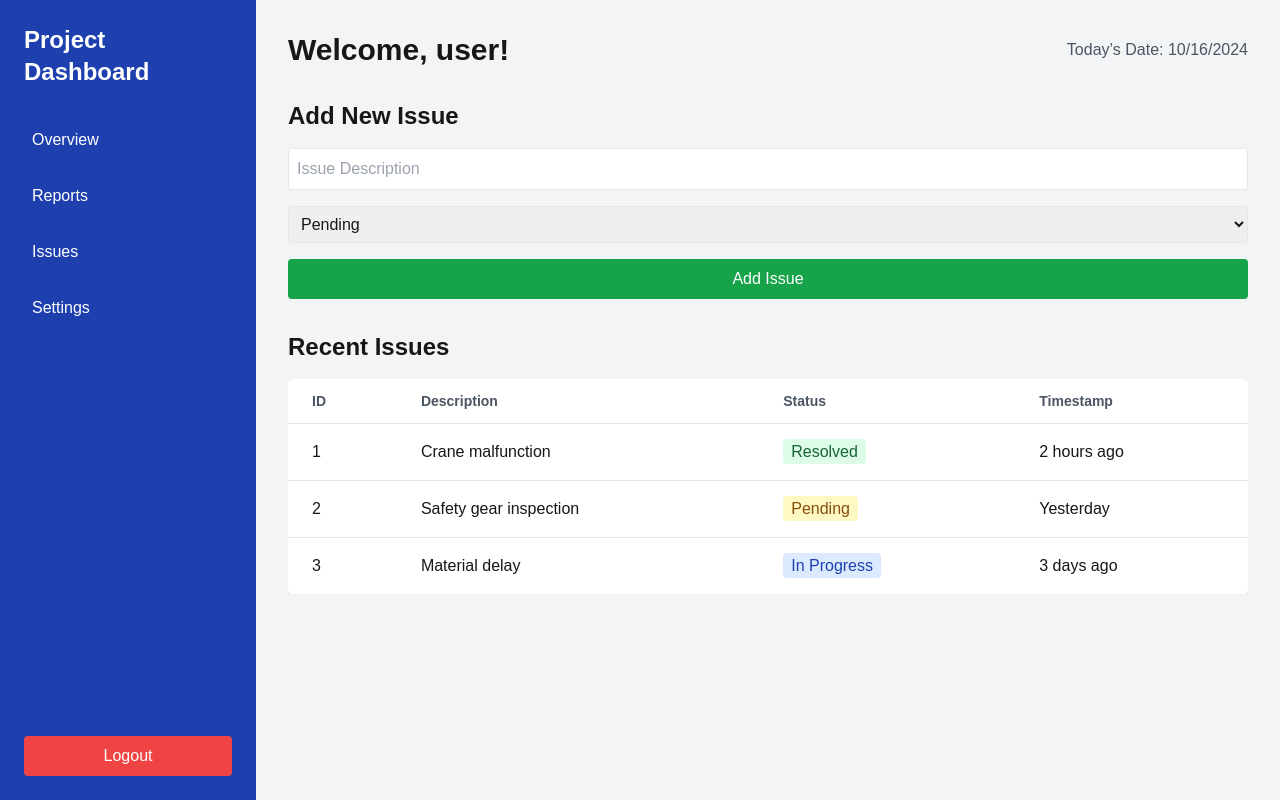
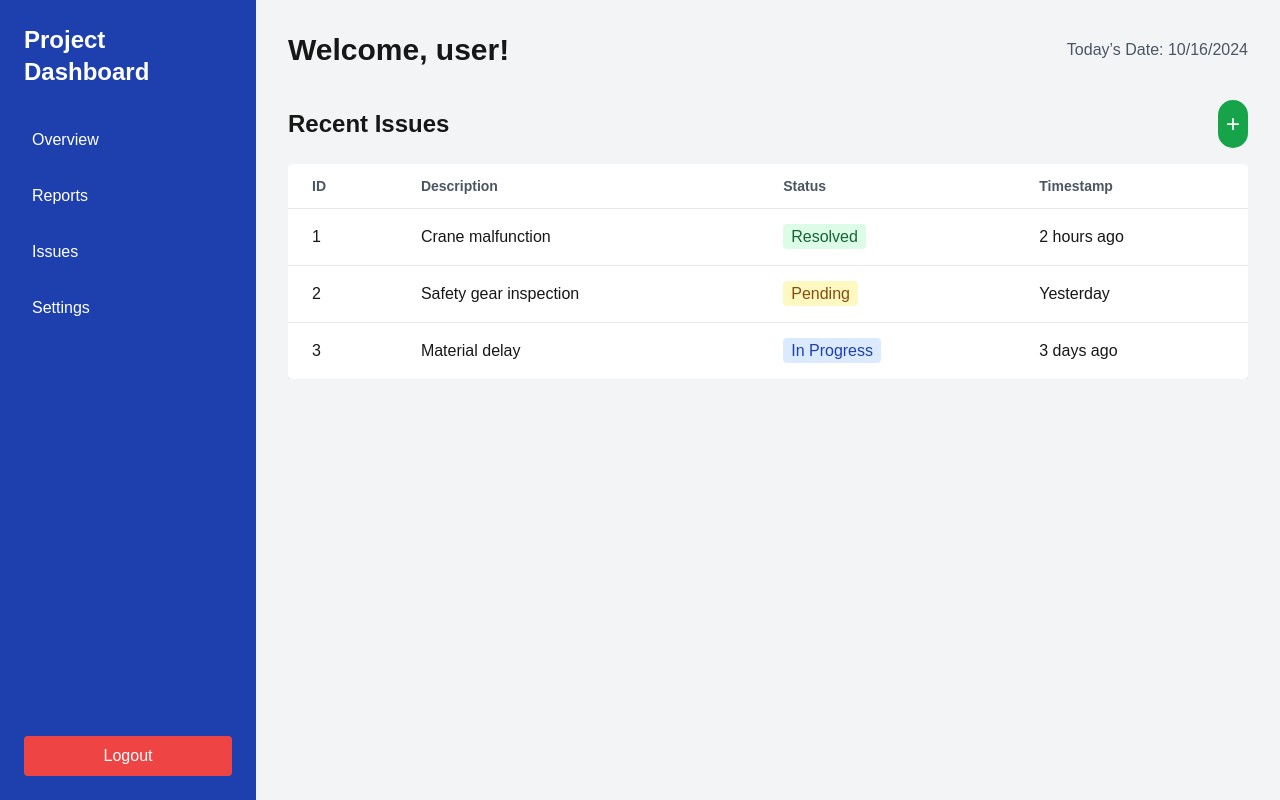
Before and after one commit to ShaheerSyed27/construction-tracker, a Next.js app: page /dashboard in a window 1280 px wide. Built offline with nearby package versions, Linux system fonts and the light colour scheme.

Commit message:
dashboard 3.4 - added + form

```diff
--- a/src/app/dashboard/page.tsx
+++ b/src/app/dashboard/page.tsx
@@ -17,18 +17,13 @@ export const dynamic = "force-dynamic";
 function DashboardContent({ userRole }: { userRole: string }) {
   const router = useRouter();
   const [issues, setIssues] = useState<Issue[]>([]);
+  const [showForm, setShowForm] = useState(false); // Control form visibility
   const [newIssue, setNewIssue] = useState<Issue>({
     id: 0,
     description: "",
     status: "Pending",
     timestamp: new Date().toLocaleString(),
   });
-
-  // Logout functionality
-  const handleLogout = async () => {
-    await signOut(auth);
-    router.push("/login");
-  };
 
   useEffect(() => {
     // Dummy initial issues data
@@ -39,25 +34,25 @@ function DashboardContent({ userRole }: { userRole: string }) {
     ]);
   }, []);
 
-  // Function to handle input changes for the new issue
+  const handleLogout = async () => {
+    await signOut(auth);
+    router.push("/login");
+  };
+
   const handleInputChange = (e: React.ChangeEvent<HTMLInputElement | HTMLSelectElement>) => {
     const { name, value } = e.target;
     setNewIssue((prevIssue) => ({
       ...prevIssue,
       [name]: value,
-      timestamp: new Date().toLocaleString(), // Automatically set timestamp
+      timestamp: new Date().toLocaleString(),
     }));
   };
 
-  // Function to add a new issue to the dashboard
   const addIssue = (e: React.FormEvent) => {
     e.preventDefault();
-    setIssues((prevIssues) => [
-      ...prevIssues,
-      { ...newIssue, id: prevIssues.length + 1 },
-    ]);
-    // Clear the form after submission
+    setIssues((prevIssues) => [...prevIssues, { ...newIssue, id: prevIssues.length + 1 }]);
     setNewIssue({ id: 0, description: "", status: "Pending", timestamp: "" });
+    setShowForm(false); // Hide form after submission
   };
 
   return (
@@ -88,10 +83,21 @@ function DashboardContent({ userRole }: { userRole: string }) {
           <p className="text-gray-600">Today’s Date: {new Date().toLocaleDateString()}</p>
         </header>
 
-        {/* Add New Issue Form */}
-        <section className="mb-8">
-          <h3 className="text-2xl font-semibold mb-4">Add New Issue</h3>
-          <form onSubmit={addIssue} className="space-y-4">
+        {/* Issues Table with Add Button */}
+        <section>
+          <div className="flex items-center justify-between mb-4">
+            <h3 className="text-2xl font-semibold">Recent Issues</h3>
+            <button
+              className="text-2xl bg-green-600 text-white p-2 rounded-full hover:bg-green-700"
+              onClick={() => setShowForm(!showForm)}
+            >
+              +
+            </button>
+          </div>
+
+          {/* Form to Add New Issue (Hidden by Default) */}
+          {showForm && (
+            <form onSubmit={addIssue} className="space-y-4 mb-8">
               <input
                 type="text"
                 name="description"
@@ -118,11 +124,8 @@ function DashboardContent({ userRole }: { userRole: string }) {
                 Add Issue
               </button>
             </form>
-        </section>
+          )}
 
-        {/* Issues Table */}
-        <section>
-          <h3 className="text-2xl font-semibold mb-4">Recent Issues</h3>
           <div className="overflow-x-auto">
             <table className="min-w-full bg-white shadow rounded">
               <thead>
```
Lines whose indentation alone changed are shown as unchanged.
